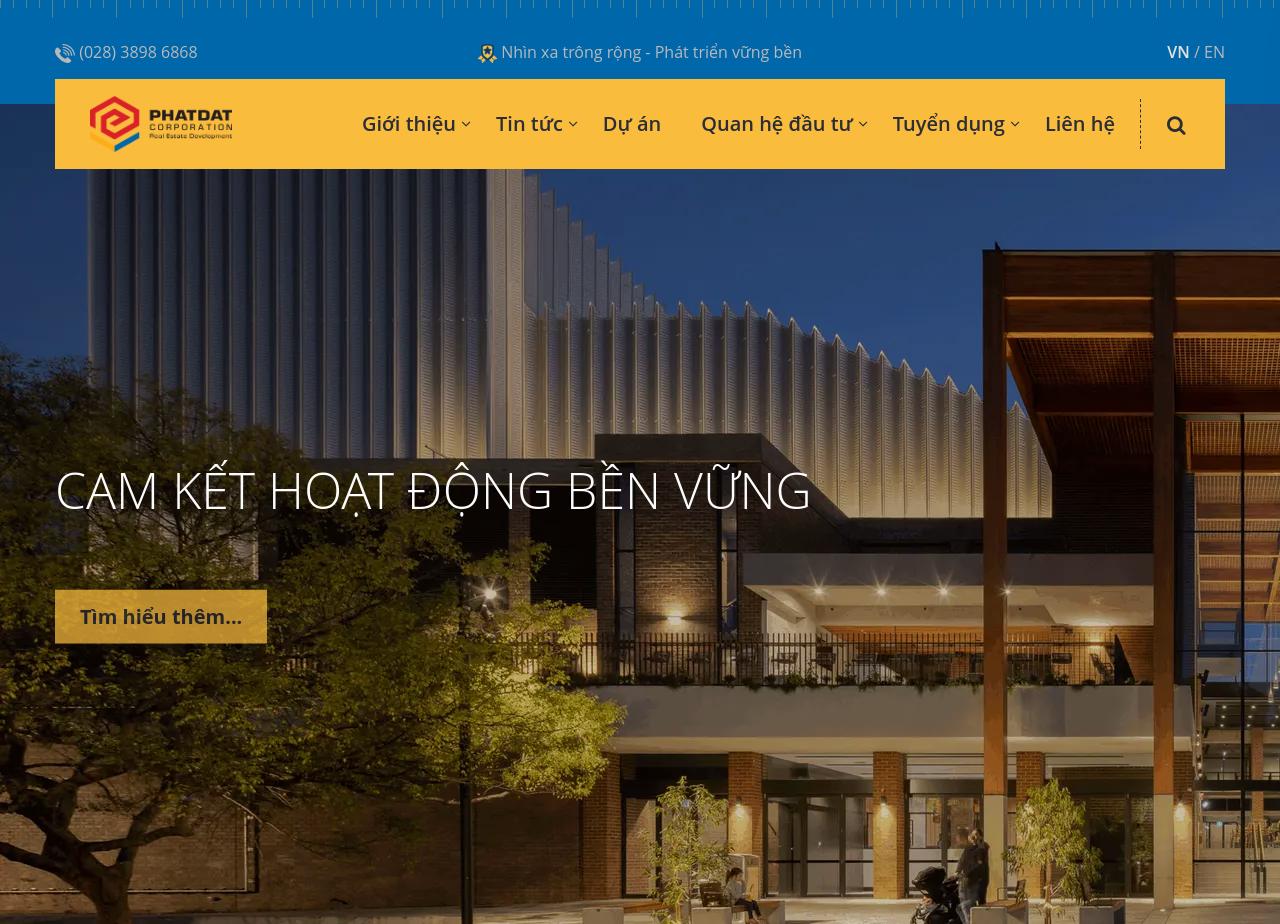
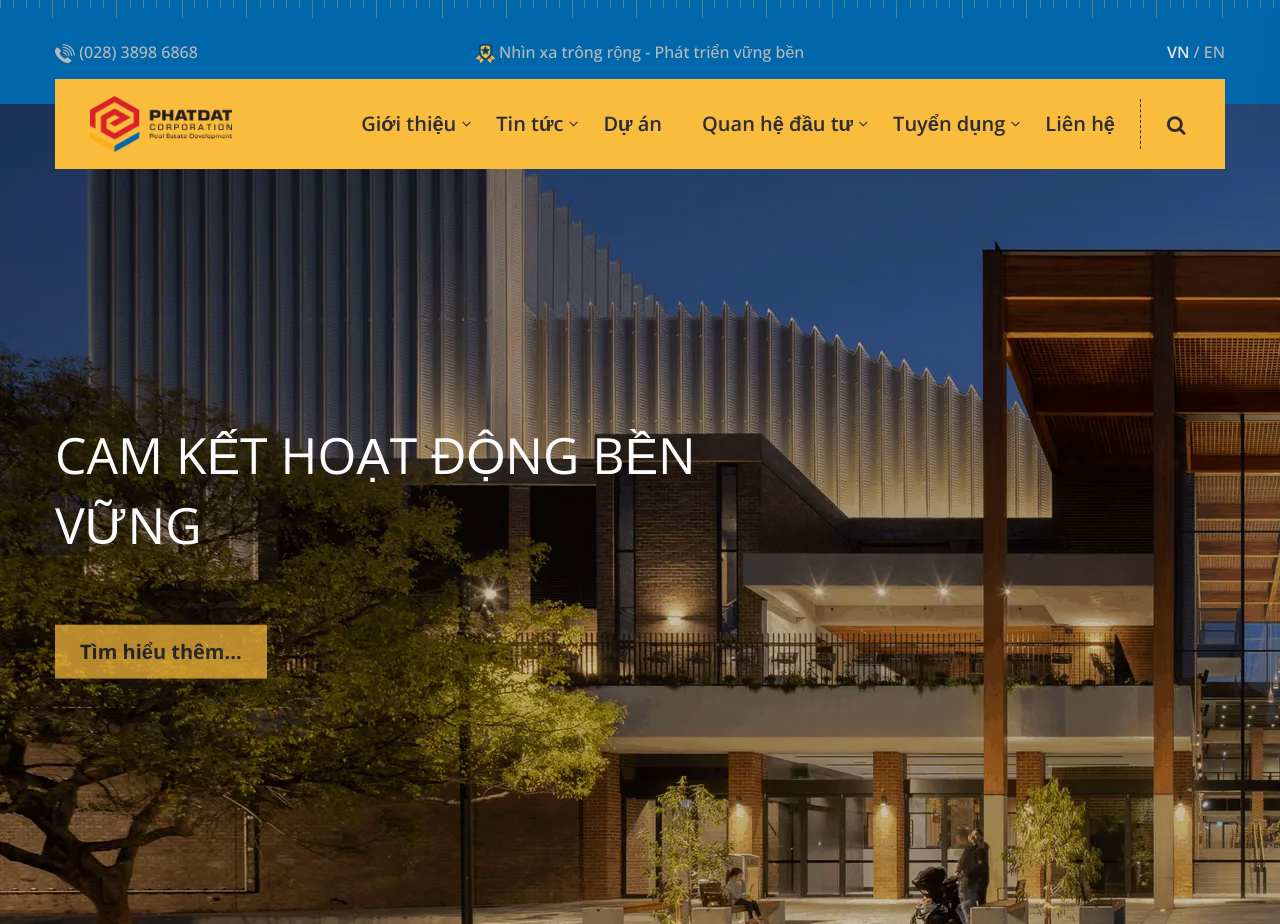
Before and after one commit to duongle010189/phatdattpl1, a plain HTML site: page index.html in a window 1280 px wide. Shown: the top 924 px of the page. Drawn offline with nearby package versions, Linux system fonts and the light colour scheme.

Commit message:
Update index.html

```diff
--- a/index.html
+++ b/index.html
@@ -14,7 +14,7 @@
         ============================================ -->
     <link rel="preconnect" href="https://fonts.googleapis.com/">
     <link rel="preconnect" href="https://fonts.gstatic.com/" crossorigin>
-    <link href="https://fonts.googleapis.com/css2?family=Barlow:ital,wght@0,300;0,400;0,500;0,600;0,700;0,800;0,900;1,700&amp;family=Roboto:wght@300;400;500;700;900&amp;display=swap" rel="stylesheet" />
+    <link href="https://fonts.googleapis.com/css2?family=Open+Sans:ital,wght@0,300..800;1,300..800&display=swap" rel="stylesheet">
     <!-- Bootstrap CSS -->
     <link rel="stylesheet" href="assets/css/bootstrap.min.css">
     <!-- FontAwesome CSS -->
```
